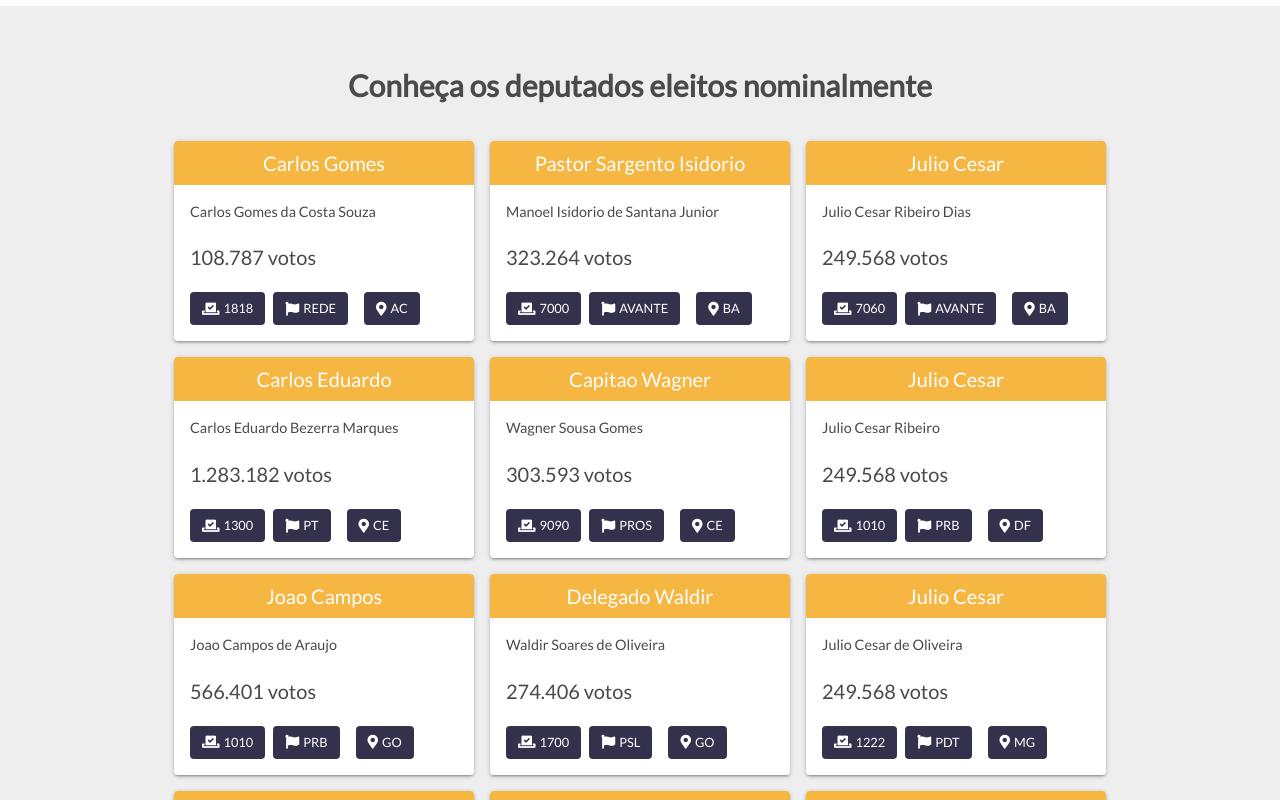
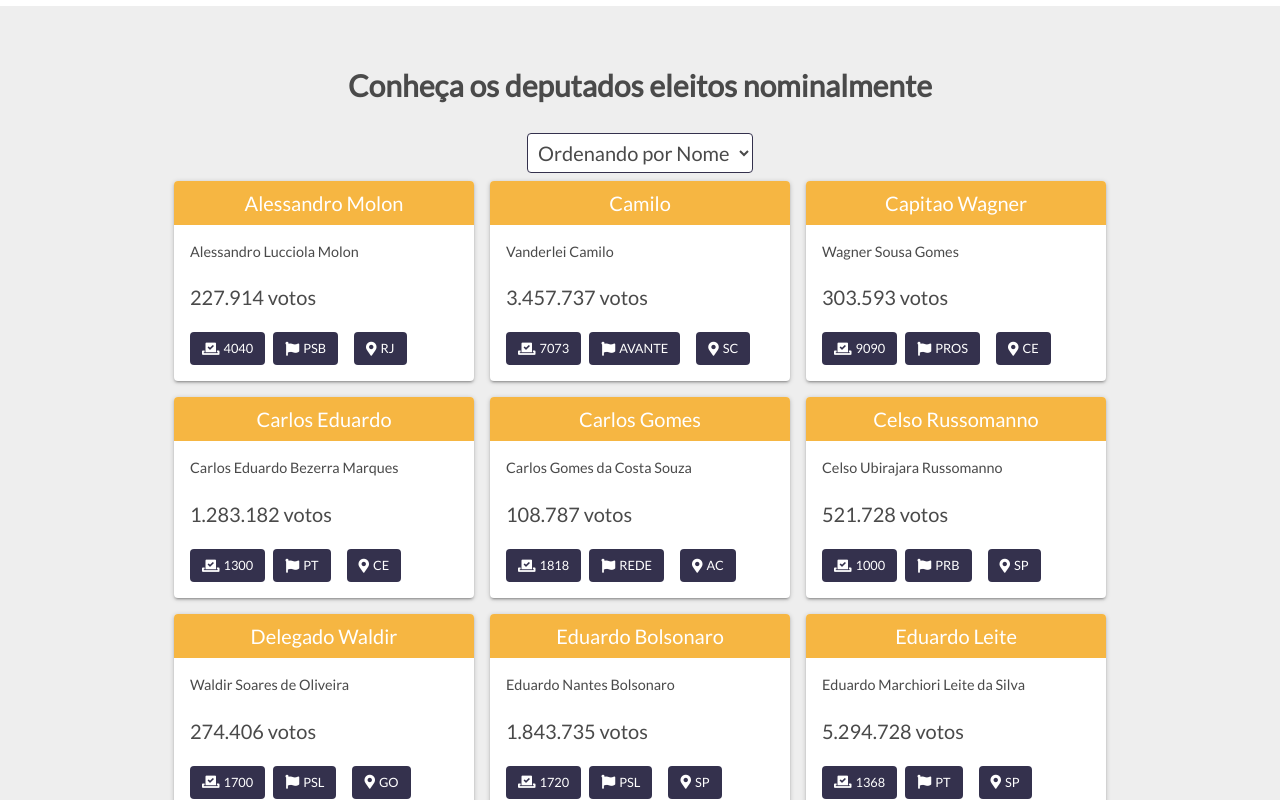
Before and after one commit to legislativo-br/legislativo-br.github.io, a React (Create React App) app: page / in a window 1280 px wide. Shown: the part 1500-2300 px from the top of the page. Built offline with nearby package versions, Linux system fonts and the light colour scheme.

Commit message:
implement order by use in CandidatesList component

```diff
--- /dev/null
+++ b/src/components/Select.js
@@ -0,0 +1,28 @@
+import React from 'react';
+import styled from 'styled-components';
+
+// inspired by Bulma Select
+const Select = styled.select`
+  position: relative;
+  padding: 0.3em;
+  background-color: #fff;
+  border: 1px solid #34314D;
+  border-radius: 4px;
+  color: #4a4a4a;
+  vertical-align: top;
+  max-width: 100%;
+`;
+
+const Component = props => {
+  return (
+    <Select value={props.value} onChange={props.onChange}>
+      {
+        props.options.map((option, key) => {
+          return <option value={option.value} key={key}> {option.label} </option>
+        })
+      }
+    </Select>
+  )
+};
+
+export default Component;
--- /dev/null
+++ b/src/pages/main/components/CandidatesFilter.js
@@ -0,0 +1,39 @@
+import React, { Component } from 'react';
+import styled from 'styled-components';
+import Select from '../../../components/Select';
+
+const Container = styled.div``;
+
+export default class CandidatesFilter extends Component {
+  constructor(props) {
+    super(props)
+
+    this.state = {
+      orderOptions: [
+        {
+          label: 'Ordenando por Nome',
+          value: 'urne_name'
+        },
+        {
+          label: 'Ordenando por Votos',
+          value: 'votes'
+        }
+      ]
+    }
+  }
+
+  render() {
+    const { orderOptions } = this.state
+    const { order } = this.props
+
+    return (
+      <Container>
+        <Select
+          value={order}
+          options={orderOptions}
+          onChange={this.props.onChangeOrder}
+        />
+      </Container>
+    )
+  }
+}
--- a/src/pages/main/components/CandidatesList.js
+++ b/src/pages/main/components/CandidatesList.js
@@ -1,11 +1,13 @@
 import React, { Component } from 'react';
 import styled from 'styled-components';
+import { orderBy } from 'lodash';
 
 // data
 import CandidatesData from '../../../data/candidates.json';
 
 // components
 import CandidateBox from '../../../components/CandidateBox';
+import CandidatesFilter from './CandidatesFilter';
 import { Section, Content, Container } from '../../../styles';
 
 const CandidatesListContainer = styled.div`
@@ -19,25 +21,49 @@ export default class CandidatesList extends Component {
     super(props)
 
     this.state = {
-       candidates: CandidatesData
+      order: 'urne_name',
+      party: null,
+      state: null,
+      candidates: CandidatesData
     }
+
+    this.handleChangeOrder = this.handleChangeOrder.bind(this)
   }
 
-  renderCandidatesList () {
-    return this.state.candidates.map((candidate, key) => {
+  renderCandidatesList ({ orderColumn }) {
+    return this.getCandidatesOrdered(orderColumn).map((candidate, key) => {
       return <CandidateBox candidate={candidate} key={key} />
     })
   }
 
+  getCandidatesOrdered (orderColumn) {
+    const candidates = this.state.candidates || []
+    const order = orderColumn === 'urne_name' ? 'asc' : 'desc'
+    return orderBy(candidates, [orderColumn], [order])
+  }
+
+  handleChangeOrder (e) {
+    const value = e.target.value
+    this.setState({
+      order: value
+    })
+  }
+
   render() {
+    const { order } = this.state
     return (
       <Section>
         <Content center>
           <Container>
             <h2> Conheça os deputados eleitos nominalmente </h2>
 
+            <CandidatesFilter
+              order={this.state.order}
+              onChangeOrder={this.handleChangeOrder}
+            />
+
             <CandidatesListContainer>
-              {this.renderCandidatesList()}
+              {this.renderCandidatesList({ orderColumn: order })}
             </CandidatesListContainer>
           </Container>
         </Content>
```
